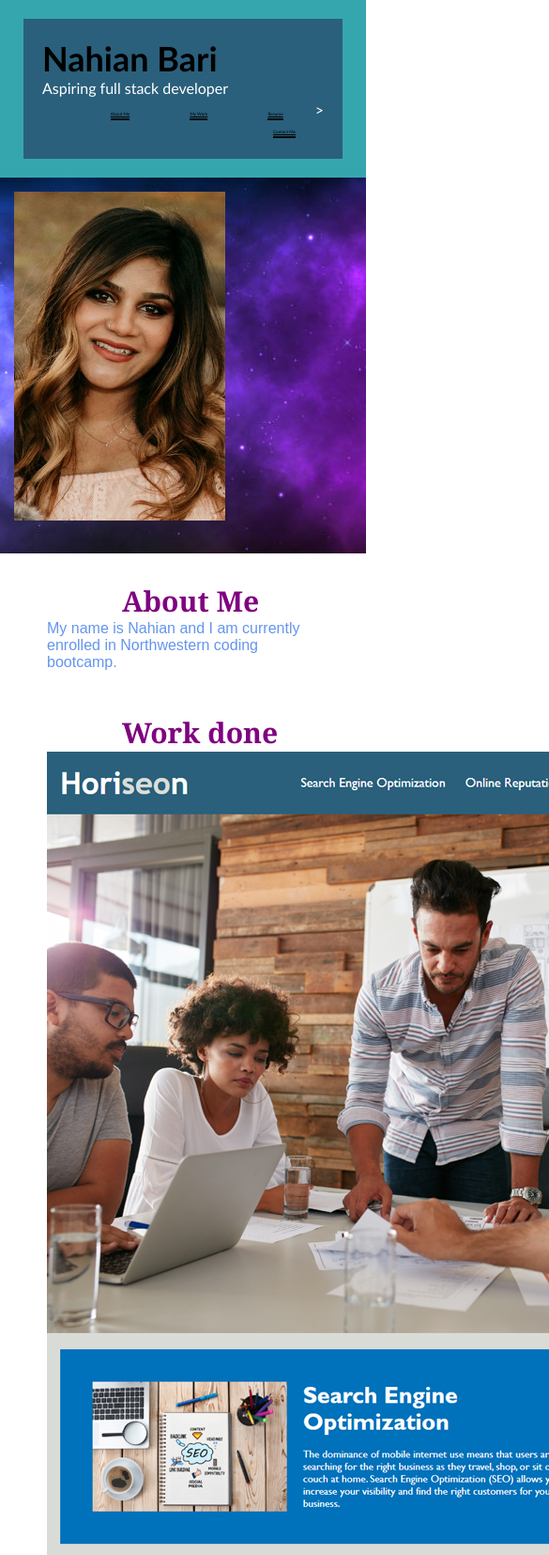
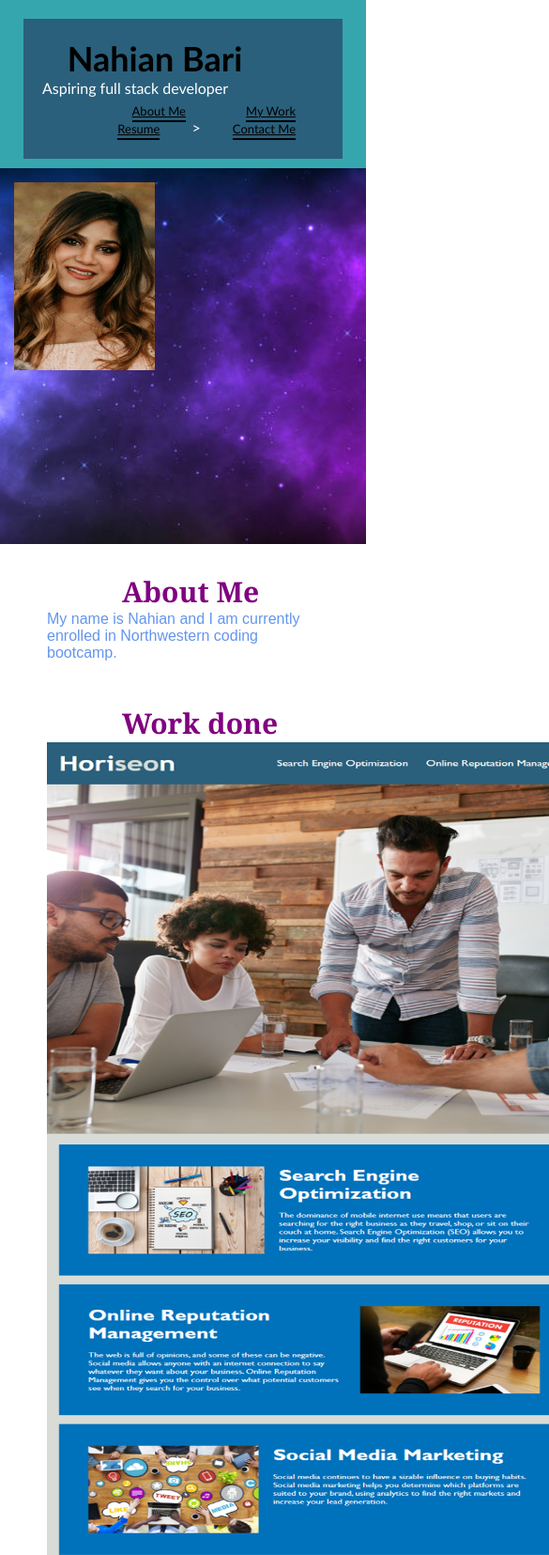
Before and after one commit to Bnahian/Week02Portfolio, a plain HTML site: page index.html in a window 390 px wide. Shown: the top 1655 px of the page at 94% size, 585 px wide, since content can reach past the window. Drawn offline with Linux system fonts and the light colour scheme.

Commit message:
added media screen

```diff
--- a/assets/css/style.css
+++ b/assets/css/style.css
@@ -75,6 +75,18 @@ body {
         width: 225px;
       }
 
+    .horiseonpage {
+        top: 30px;
+        left: 30px;
+        height:900px;
+        width: 725px;
+
+
+    }
+
+
+
+
 
 
       /*Work section style*/
@@ -107,7 +119,7 @@ body {
     margin-left: 15px;
     }
 
-.contact-info ul li a {
+ .contact-info ul li a {
       margin: 0 30px;
       font-size: 18px;
       color:cornflowerblue;
@@ -115,3 +127,56 @@ body {
       border-bottom: 4px solid;
       padding-bottom: 4px;
     }
+
+    @media screen and (max-width: 800px) {
+        header {
+          padding-bottom: 10px;
+          justify-content: center;
+          position:relative;
+        }
+    }
+
+    header h1 {
+        width: 80%;
+        text-align: center;
+      }
+
+      header nav ul {
+        margin-top: 35px;
+        width: 100%;
+        justify-content: center;
+        flex-direction: row;
+
+      }
+
+      header nav ul li a {
+        font-size: 13px;
+
+    }
+
+      .hero{
+        background-size: cover;
+      }
+
+      .nahianpic {
+        height: 200px;
+        width:150px;
+      }
+
+      .section-title {
+        width: 80%;
+        text-align: right;
+        }
+
+     .contact-info ul {
+            width: 80%;
+            justify-content: left;
+            flex-direction: column;
+        }
+
+      .contact-info ul li a {
+              font-size: 18px;
+              flex-direction:column;
+
+
+        }
--- a/index.html
+++ b/index.html
@@ -65,7 +65,7 @@
       <!--Added the CSS images-->
 
         <a href="https://github.com/Bnahian/Horiseon-Refactor-Week01">
-            <img src="./assets/images/Horiseonpage.png" alt="Horiseon website">
+            <img class ="horiseonpage" src="./assets/images/Horiseonpage.png" alt="Horiseon website">
         </a>
       </figure>
       </section>
@@ -97,24 +97,5 @@
       </div>
 
 
-
-
-
-
-
-
-
-
-
-
-
-
-
-
-
-
-
-
-
-  </body>
-</html>
+    </body>
+  </html>
```
